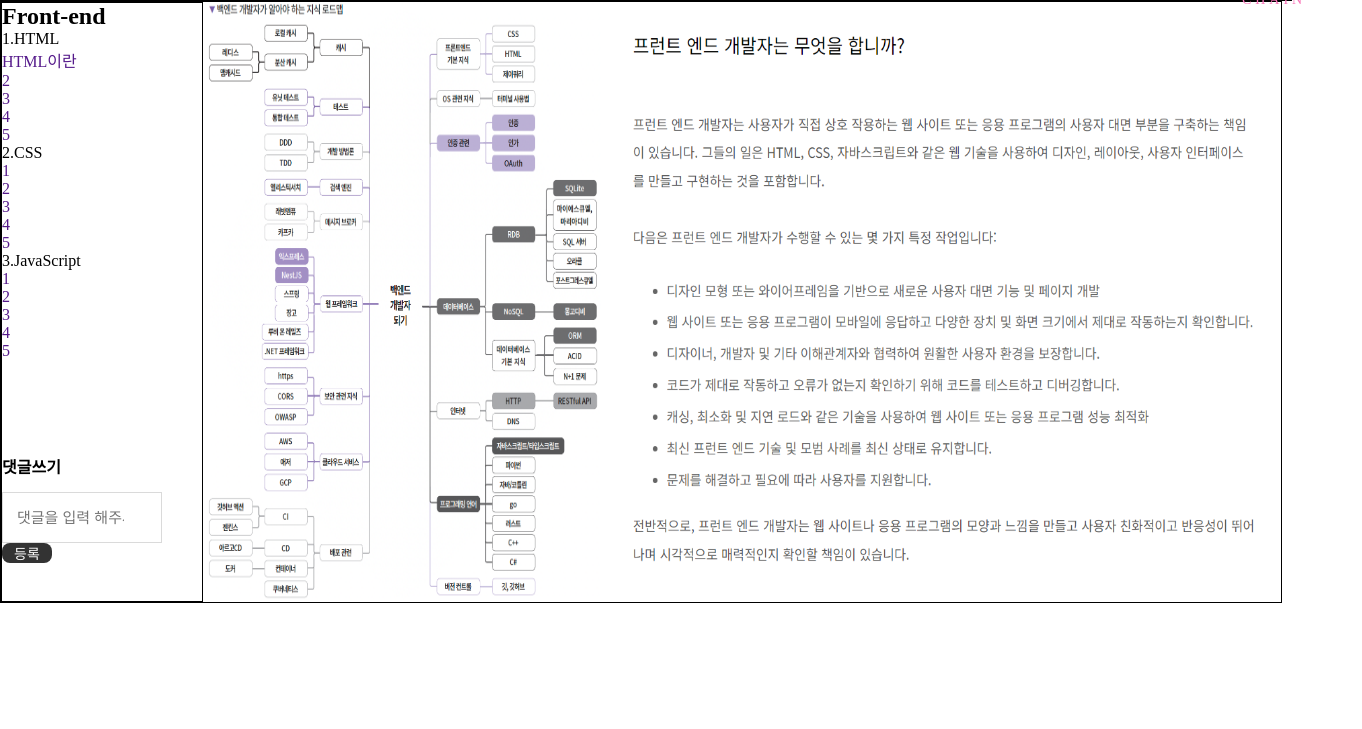
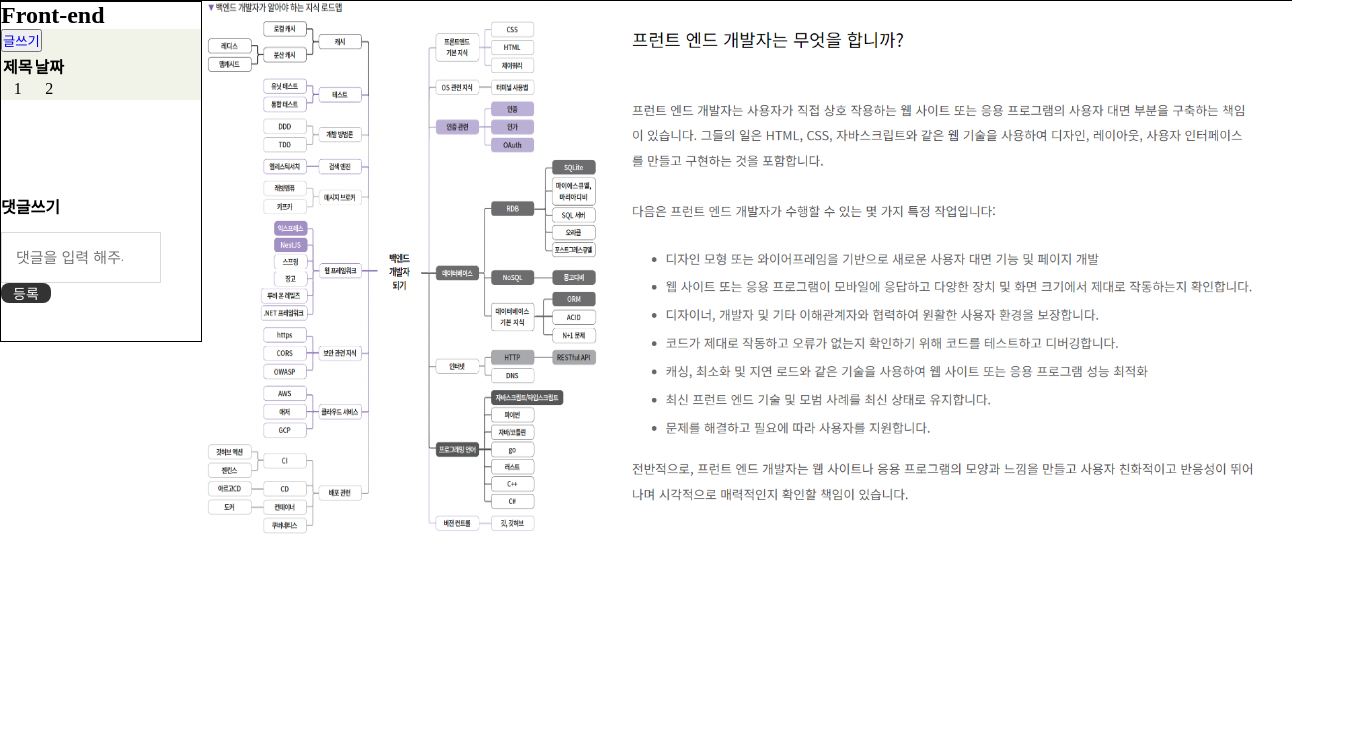
Before and after one commit to HohyunKim-kr/SHARP, a plain HTML site: page views/board/front.html in a window 1280 px wide. Shown: the part 71-800 px from the top of the page, 1362 px wide, since content can reach past the window. Drawn offline with Linux system fonts and the light colour scheme.

Commit message:
fix:index,front

```diff
--- a/views/board/front.html
+++ b/views/board/front.html
@@ -23,30 +23,25 @@
       <div id="pageInfo">
         <div id="lnb">
           <h2>Front-end</h2>
-          <ul>
-            <li class="lnb1">1.HTML</li>
-            <li><a href="">HTML이란</a></li>
-            <li><a href="">2</a></li>
-            <li><a href="">3</a></li>
-            <li><a href="">4</a></li>
-            <li><a href="">5</a></li>
-          </ul>
-          <ul>
-            <li class="lnb2">2.CSS</li>
-            <li><a href="">1</a></li>
-            <li><a href="">2</a></li>
-            <li><a href="">3</a></li>
-            <li><a href="">4</a></li>
-            <li><a href="">5</a></li>
-          </ul>
-          <ul>
-            <li class="lnb3">3.JavaScript</li>
-            <li><a href="">1</a></li>
-            <li><a href="">2</a></li>
-            <li><a href="">3</a></li>
-            <li><a href="">4</a></li>
-            <li><a href="">5</a></li>
-          </ul>
+          <div class="commentTable">
+            <button class="writeBtn">
+              <a href="/boards/mywrite">글쓰기</a>
+            </button>
+            <table>
+              <thead>
+                <tr>
+                  <th>제목</th>
+                  <th>날짜</th>
+                </tr>
+              </thead>
+              <tbody>
+                <tr>
+                  <td>1</td>
+                  <td>2</td>
+                </tr>
+              </tbody>
+            </table>
+          </div>
           <div>
             <ul class="comment">
               <li class="commentForm">
@@ -60,7 +55,7 @@
                       name="content"
                     />
                   </span>
-                  <input type="submit" class="btn" value="등록" />
+                  <input type="submit" class="commentBtn" value="등록" />
                 </form>
               </li>
               <li id="commentList"></li>
--- a/views/css/front.css
+++ b/views/css/front.css
@@ -9,8 +9,9 @@ h2 a {
   text-decoration: none;
 }
 
-li a {
-  text-decoration: none;
+th,
+td {
+  text-align: center;
 }
 
 #pageTitle {
@@ -30,6 +31,21 @@ li a {
 #pageTitle .title_1 h5 > a {
   display: flex;
   flex-direction: row;
+  text-decoration: none;
+}
+
+.commentTable {
+  width: 100%;
+  height: 100%;
+  background: rgb(242, 243, 232);
+}
+
+.commentTable button {
+  display: flex;
+  justify-content: flex-end;
+  align-items: end;
+}
+.writeBtn a {
   text-decoration: none;
 }
 
@@ -56,7 +72,7 @@ li a {
 #pageInfo {
   display: flex;
   flex-direction: row;
-  border: 1px solid black;
+  border: none;
   width: 100%;
   height: 100%;
 }
@@ -162,7 +178,7 @@ li a {
   box-sizing: border-box;
   z-index: 10;
 }
-.btn {
+.commentList {
   width: 50px;
   text-align: center;
   box-sizing: border-box;
@@ -174,3 +190,16 @@ li a {
   font-size: 14px;
   cursor: pointer;
 }
+
+.commentBtn {
+  width: 50px;
+  text-align: center;
+  box-sizing: border-box;
+  border-radius: 8px;
+  text-decoration: none;
+  border: none;
+  background: #333;
+  color: #fff;
+  font-size: 14px;
+  cursor: pointer;
+}
```
Also changed, not shown: views/index.html (+1 -1 lines).
